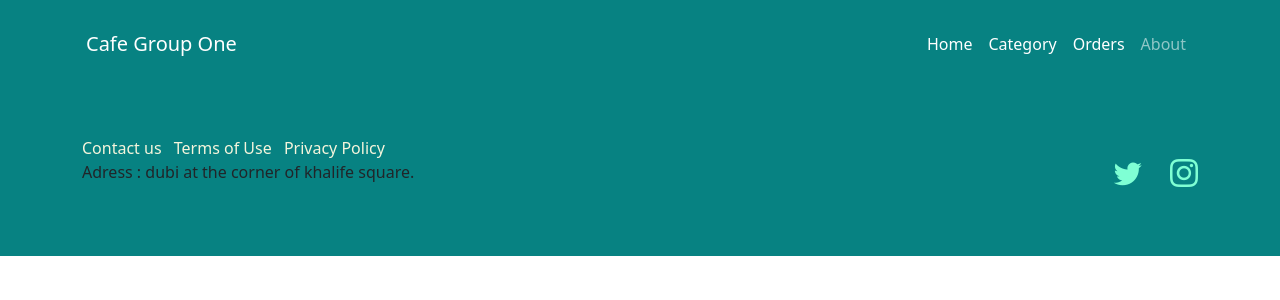
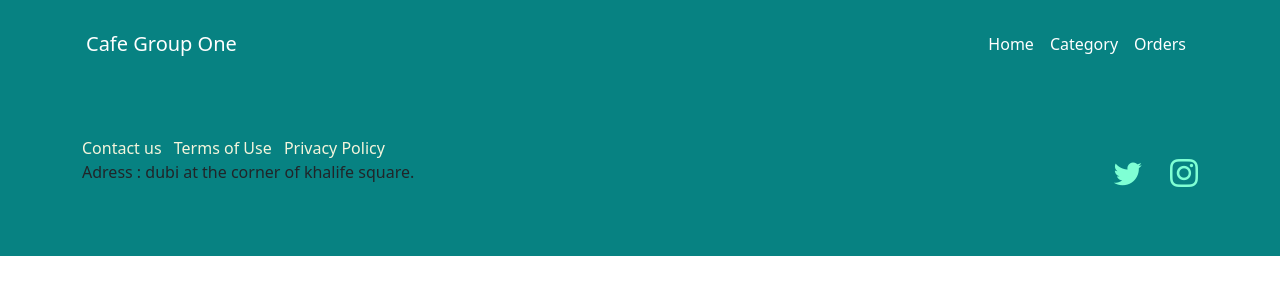
Before and after one commit to Ramin-RX7/CafeMenu, a Django app: page / in a window 1280 px wide. Shown: the top 300 px of the page. Run offline with Django 4.2, Linux system fonts and the light colour scheme; some libraries are stand-ins or nearby versions.

Commit message:
about like deleted from navbar

```diff
--- a/src/templates/base/navbar.html
+++ b/src/templates/base/navbar.html
@@ -12,9 +12,6 @@
         <li class="nav-item">
             <a class="nav-link  active" href="#!">Orders</a>
         </li>
-            <li class="nav-item active">
-          <a class="nav-link" href="#!">About</a>
-        </li>
         </ul>
         </div>
       </div>
```
